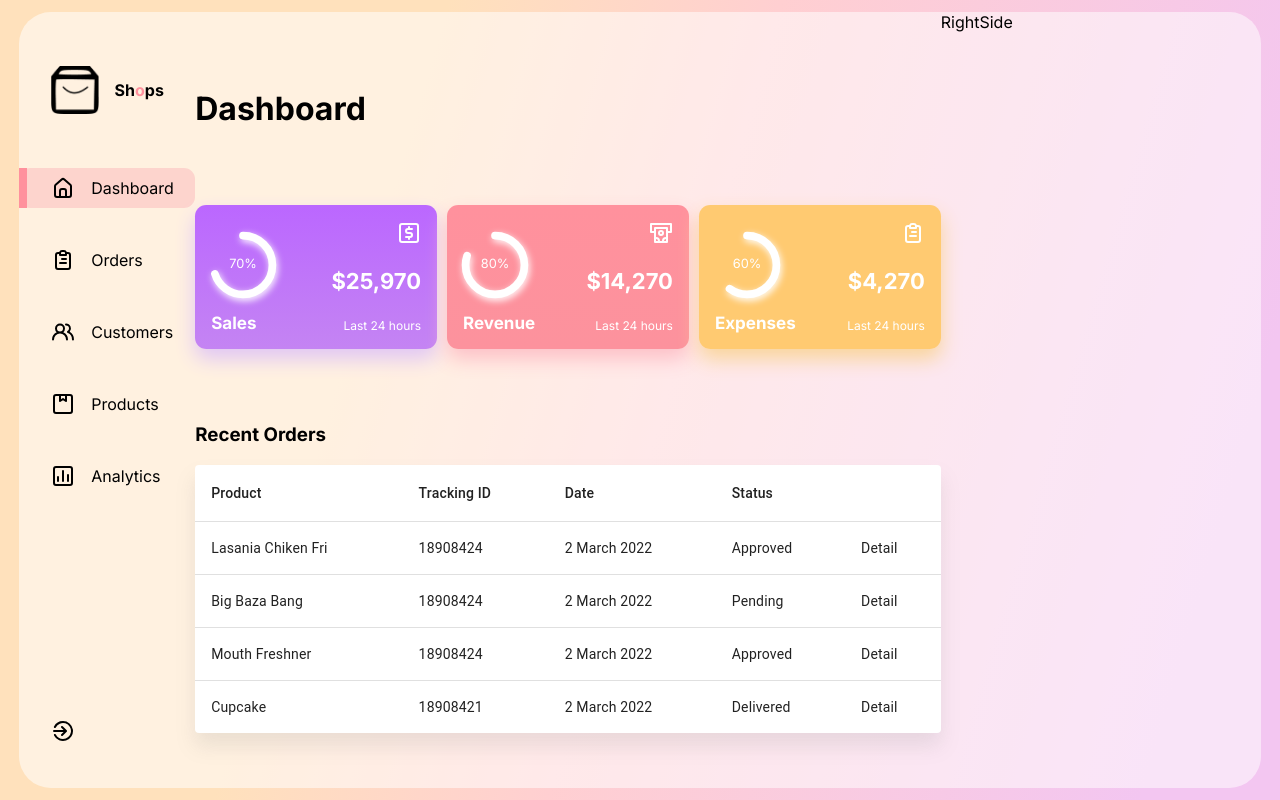
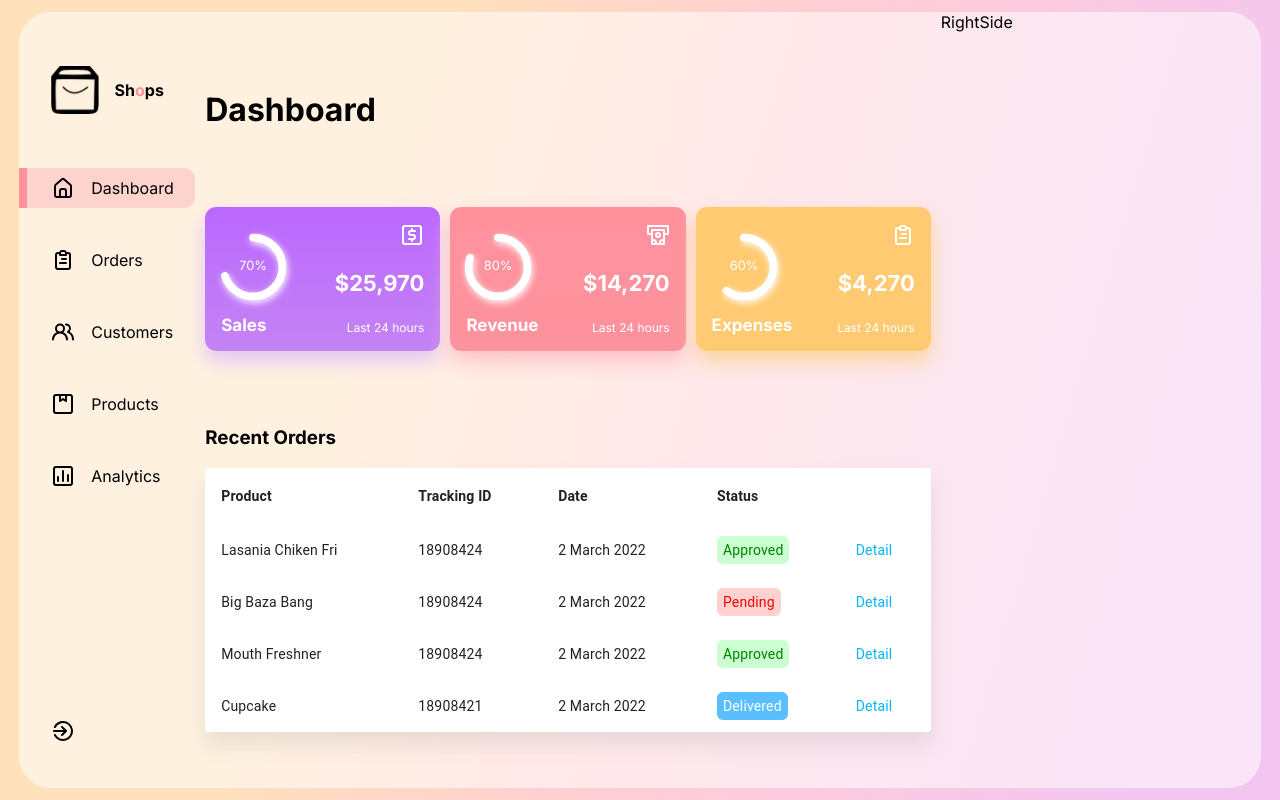
Before and after one commit to inekeyuliam/react-dashboard-admin, a React (Create React App) app: page / in a window 1280 px wide. Built offline with nearby package versions, Linux system fonts and the light colour scheme.

Commit message:
detail table order css

```diff
--- a/src/App.css
+++ b/src/App.css
@@ -32,4 +32,5 @@
   background-color: var(--glass);
   overflow: hidden;
   grid-template-columns: 11rem auto 20rem;
+  gap:10px;
 }
--- a/src/components/Card/Card.jsx
+++ b/src/components/Card/Card.jsx
@@ -4,6 +4,7 @@ import CardData from '../CardData/CardData'
 import './Card.css'
 const Card = () => {
   return (
+
 	<div className="Cards">
 		{cardsData.map((card,id) => {
 			return (
--- a/src/components/Table/Table.css
+++ b/src/components/Table/Table.css
@@ -0,0 +1,19 @@
+.MuiTableRow-root>*{
+	padding: 10px;
+}
+.MuiTableRow-root.MuiTableRow-head>*{
+	font-weight: bold  !important;
+}
+.Table td,th{
+	border:none !important;
+}
+.Table:first-child{
+	border-radius: 0.7rem !important;
+}
+.status{
+	padding: 6px;
+	border-radius: 6px;
+}
+.details{
+	color: #00b5ff !important;
+}
--- a/src/components/Table/Table.jsx
+++ b/src/components/Table/Table.jsx
@@ -6,7 +6,7 @@ import TableContainer from '@mui/material/TableContainer';
 import TableHead from '@mui/material/TableHead';
 import TableRow from '@mui/material/TableRow';
 import Paper from '@mui/material/Paper';
-
+import './Table.css'
 function createData(name, trackingId, date, status) {
   return { name, trackingId, date, status};
 }
@@ -17,7 +17,24 @@ const rows = [
 	createData("Mouth Freshner", 18908424, "2 March 2022", "Approved"),
 	createData("Cupcake", 18908421, "2 March 2022", "Delivered"),
 ];
-
+const makeStyle =(status) => {
+	if(status === 'Approved'){
+		return {
+			background: 'rgb(145 254 159 / 47%)',
+			color: 'green',
+		}
+	}else if(status === 'Pending'){
+		return {
+			background: '#ffadad8f',
+			color: 'red',
+		}
+	}else{
+		return {
+			background: '#59bfff',
+			color: 'white',
+		}
+	}
+}
 export default function BasicTable() {
   return (
 	<div className="Table">
@@ -48,8 +65,10 @@ export default function BasicTable() {
 				</TableCell>
 				<TableCell align="left">{row.trackingId}</TableCell>
 				<TableCell align="left">{row.date}</TableCell>
-				<TableCell align="left">{row.status}</TableCell>
-				<TableCell align="left">Detail</TableCell>
+				<TableCell align="left">
+					<span className='status' style={makeStyle(row.status)}>{row.status}</span>
+				</TableCell>
+				<TableCell align="left" className='details'>Detail</TableCell>
 				</TableRow>
 			))}
 			</TableBody>
```
